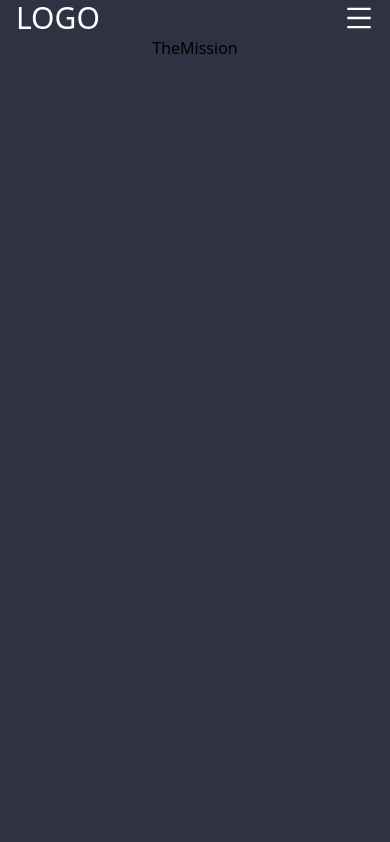
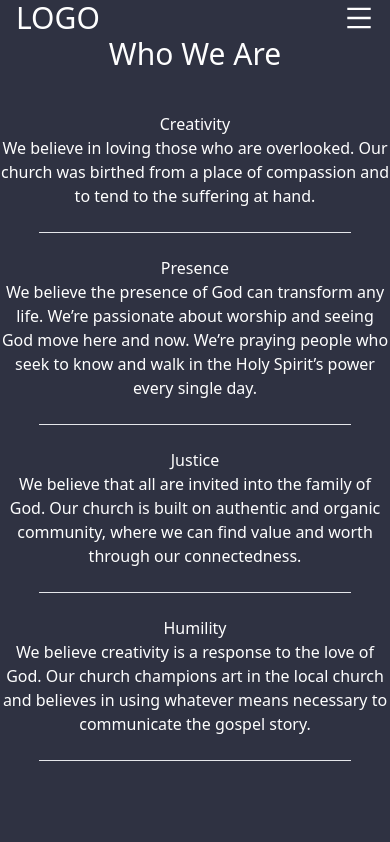
Before and after one commit to JorgeLVilla/adonai, a Next.js app: page /TheMission in a window 390 px wide. Shown: the top 842 px of the page. Built offline with nearby package versions, Linux system fonts and the light colour scheme.

Commit message:
feat(the-mission): initialize the mission page for mobile view

```diff
--- /dev/null
+++ b/src/assets/beliefs.tsx
@@ -0,0 +1,18 @@
+export const BELIEF_LIST = [
+  {
+    headline: "Creativity",
+    desc: "We believe in loving those who are overlooked. Our church was birthed from a place of compassion and to tend to the suffering at hand. ",
+  },
+  {
+    headline: "Presence",
+    desc: "We believe the presence of God can transform any life. We’re passionate about worship and seeing God move here and now. We’re praying people who seek to know and walk in the Holy Spirit’s power every single day. ",
+  },
+  {
+    headline: "Justice",
+    desc: "We believe that all are invited into the family of God. Our church is built on authentic and organic community, where we can find value and worth through our connectedness.",
+  },
+  {
+    headline: "Humility",
+    desc: "We believe creativity is a response to the love of God. Our church champions art in the local church and believes in using whatever means necessary to communicate the gospel story. ",
+  },
+];
--- a/src/assets/data.tsx
+++ b/src/assets/data.tsx
@@ -6,4 +6,7 @@ export const data = {
       "Lorem ipsum dolor sit amet, consectetur adipiscing elit, sed do eiusmod tempor incididunt ut labore et dolore magna aliqua. Ut enim ad minim veniam, quis nostrud exercitation ullamco laboris nisi ut aliquip ex ea commodo consequat.",
     getToKnow: "Get to know us",
   },
+  theMission: {
+    title: "Who We Are",
+  },
 };
--- a/src/pages/TheMission.tsx
+++ b/src/pages/TheMission.tsx
@@ -1,15 +1,34 @@
 import React from "react";
-import Navbar from "./Navbar";
+import Image from "next/image";
+import { BELIEF_LIST } from "@/assets/beliefs";
+import { data } from "../assets/data";
+import randomPeople from "../assets/randomPeople.png";
 
 type Props = {};
 
 const TheMission = (props: Props) => {
   return (
-    <>
-      <div className="h-screen flex justify-center bg-regal-blue">
-        <h1>TheMission</h1>
+    <div className="bg-regal-blue text-off-white text-center">
+      <div>
+        <p className="text-3xl">{data.theMission.title}</p>
       </div>
-    </>
+      <ul className="py-5 my-5">
+        {BELIEF_LIST.map((item, index) => (
+          <li key={index} className="">
+            <div>{item.headline}</div>
+            <div>{item.desc}</div>
+            <div className="h-10 w-4/5 text-yellow-500 white mx-auto py-6">
+              <hr />
+            </div>
+          </li>
+        ))}
+      </ul>
+      <div className="py-5 w-5/6 mx-auto">
+        <div className="w-full">
+          <Image src={randomPeople} alt="random people" />
+        </div>
+      </div>
+    </div>
   );
 };
 
--- a/src/pages/_app.tsx
+++ b/src/pages/_app.tsx
@@ -5,10 +5,10 @@ import Footer from "./Footer";
 
 export default function App({ Component, pageProps }: AppProps) {
   return (
-    <>
+    <div>
       <Navbar />
       <Component {...pageProps} />
       <Footer />
-    </>
+    </div>
   );
 }
```
